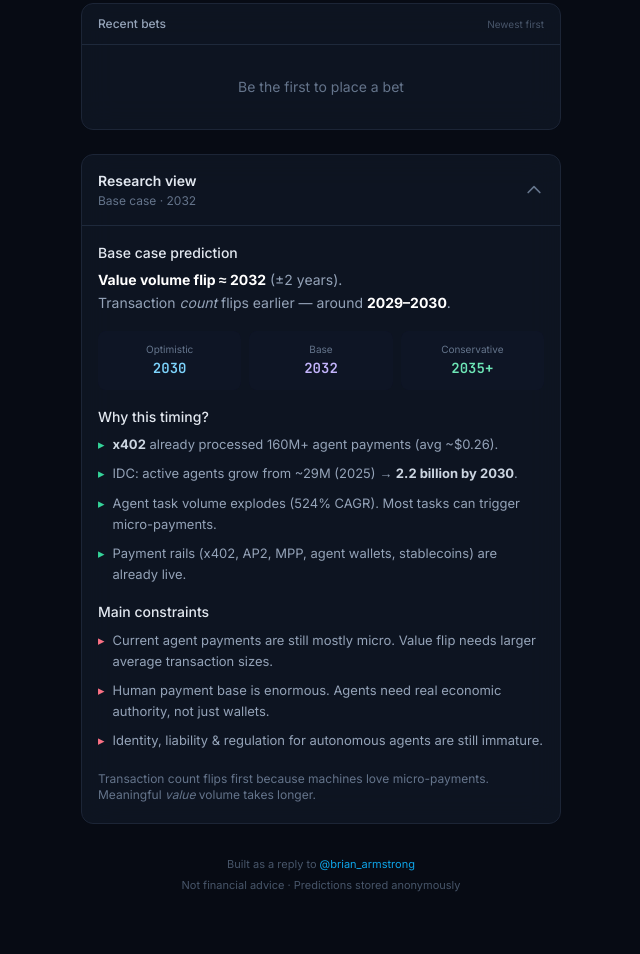
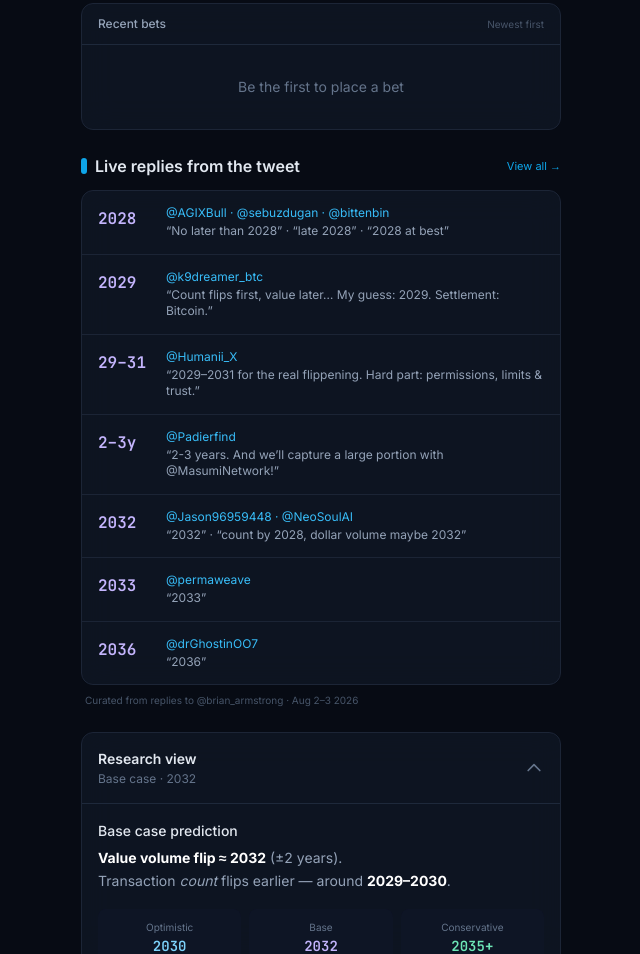
Before and after one commit to vdimarco/agentic-finance, a website: page index.html in a window 1280 px wide. Shown: the part 1177-2131 px from the top of the page, without its empty margins (319-959 px from the left). Drawn offline with nearby package versions, Linux system fonts and the light colour scheme.

Commit message:
Add curated live replies from Brian Armstrong's original tweet
Shows real year predictions from the thread (2028–2036) with handles and quotes

```diff
--- a/index.html
+++ b/index.html
@@ -258,6 +258,78 @@
           <div class="px-4 py-8 text-center text-sm text-slate-500">Be the first to place a bet</div>
         </div>
       </div>
+    </section>
+
+    <!-- LIVE REPLIES FROM THE ORIGINAL TWEET -->
+    <section class="mb-6">
+      <div class="flex items-center justify-between mb-3">
+        <h2 class="text-base font-semibold flex items-center gap-2">
+          <span class="w-1.5 h-4 bg-sky-500 rounded-full"></span>
+          Live replies from the tweet
+        </h2>
+        <a href="https://x.com/brian_armstrong/status/2084019794257301679" target="_blank" class="text-[11px] text-sky-500">View all →</a>
+      </div>
+
+      <div class="glass rounded-xl overflow-hidden divide-y divide-slate-800/80">
+
+        <div class="px-4 py-3.5 flex gap-3">
+          <div class="font-mono font-semibold text-violet-300 w-14 shrink-0 pt-0.5">2028</div>
+          <div class="min-w-0 flex-1">
+            <div class="text-xs text-sky-400">@AGIXBull · @sebuzdugan · @bittenbin</div>
+            <div class="text-[12px] text-slate-400 mt-0.5 leading-snug">“No later than 2028” · “late 2028” · “2028 at best”</div>
+          </div>
+        </div>
+
+        <div class="px-4 py-3.5 flex gap-3">
+          <div class="font-mono font-semibold text-violet-300 w-14 shrink-0 pt-0.5">2029</div>
+          <div class="min-w-0 flex-1">
+            <div class="text-xs text-sky-400">@k9dreamer_btc</div>
+            <div class="text-[12px] text-slate-400 mt-0.5 leading-snug">“Count flips first, value later… My guess: 2029. Settlement: Bitcoin.”</div>
+          </div>
+        </div>
+
+        <div class="px-4 py-3.5 flex gap-3">
+          <div class="font-mono font-semibold text-violet-300 w-14 shrink-0 pt-0.5">29–31</div>
+          <div class="min-w-0 flex-1">
+            <div class="text-xs text-sky-400">@Humanii_X</div>
+            <div class="text-[12px] text-slate-400 mt-0.5 leading-snug">“2029–2031 for the real flippening. Hard part: permissions, limits & trust.”</div>
+          </div>
+        </div>
+
+        <div class="px-4 py-3.5 flex gap-3">
+          <div class="font-mono font-semibold text-violet-300 w-14 shrink-0 pt-0.5">2–3y</div>
+          <div class="min-w-0 flex-1">
+            <div class="text-xs text-sky-400">@Padierfind</div>
+            <div class="text-[12px] text-slate-400 mt-0.5 leading-snug">“2-3 years. And we’ll capture a large portion with @MasumiNetwork!”</div>
+          </div>
+        </div>
+
+        <div class="px-4 py-3.5 flex gap-3">
+          <div class="font-mono font-semibold text-violet-300 w-14 shrink-0 pt-0.5">2032</div>
+          <div class="min-w-0 flex-1">
+            <div class="text-xs text-sky-400">@Jason96959448 · @NeoSoulAI</div>
+            <div class="text-[12px] text-slate-400 mt-0.5 leading-snug">“2032” · “count by 2028, dollar volume maybe 2032”</div>
+          </div>
+        </div>
+
+        <div class="px-4 py-3.5 flex gap-3">
+          <div class="font-mono font-semibold text-violet-300 w-14 shrink-0 pt-0.5">2033</div>
+          <div class="min-w-0 flex-1">
+            <div class="text-xs text-sky-400">@permaweave</div>
+            <div class="text-[12px] text-slate-400 mt-0.5 leading-snug">“2033”</div>
+          </div>
+        </div>
+
+        <div class="px-4 py-3.5 flex gap-3">
+          <div class="font-mono font-semibold text-violet-300 w-14 shrink-0 pt-0.5">2036</div>
+          <div class="min-w-0 flex-1">
+            <div class="text-xs text-sky-400">@drGhostinOO7</div>
+            <div class="text-[12px] text-slate-400 mt-0.5 leading-snug">“2036”</div>
+          </div>
+        </div>
+
+      </div>
+      <p class="text-[10px] text-slate-600 mt-2 px-1">Curated from replies to @brian_armstrong · Aug 2–3 2026</p>
     </section>
 
     <!-- RESEARCH / MODEL VIEW (kept available) -->
```
